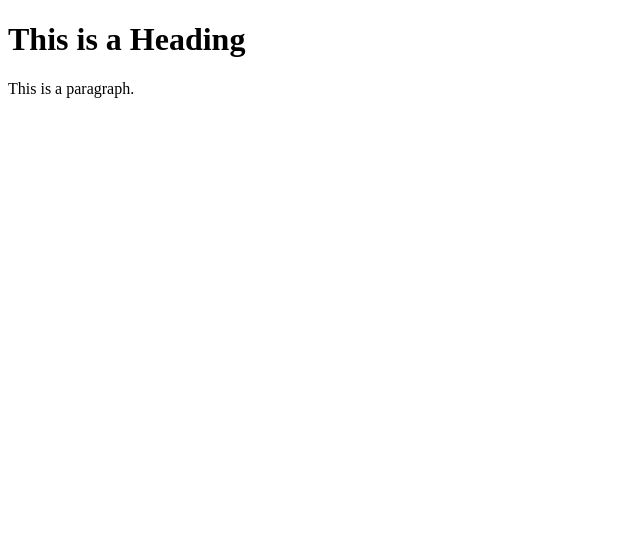
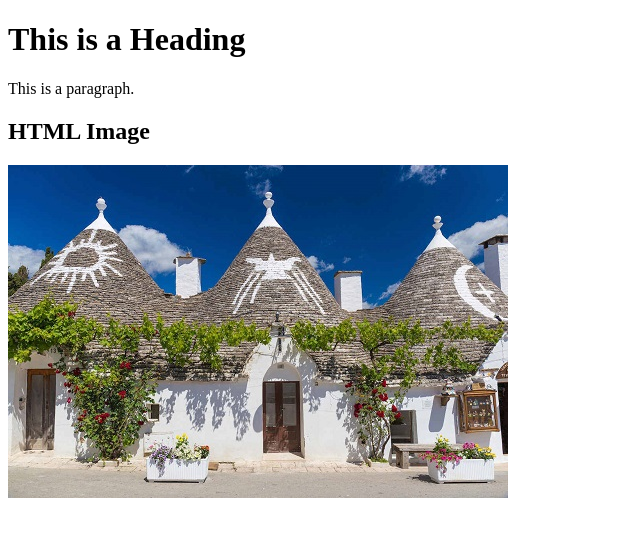
Before and after one commit to LarocheLeo/tp-r504, a plain HTML site: page web/index.html in a window 1280 px wide. Shown: the whole page, without its empty margins (0-640 px from the left). Drawn offline with Linux system fonts and the light colour scheme.

Commit message:
Rajout d'une image dans index.html et dans le dossier web

```diff
--- a/web/index.html
+++ b/web/index.html
@@ -8,5 +8,9 @@
 <h1>This is a Heading</h1>
 <p>This is a paragraph.</p>
 
+<h2>HTML Image</h2>
+<img src="pic_trulli.jpg" alt="Trulli" width="500" height="333">
+
+
 </body>
 </html>
```
Also changed, not shown: web/pic_trulli.jpg (added).
